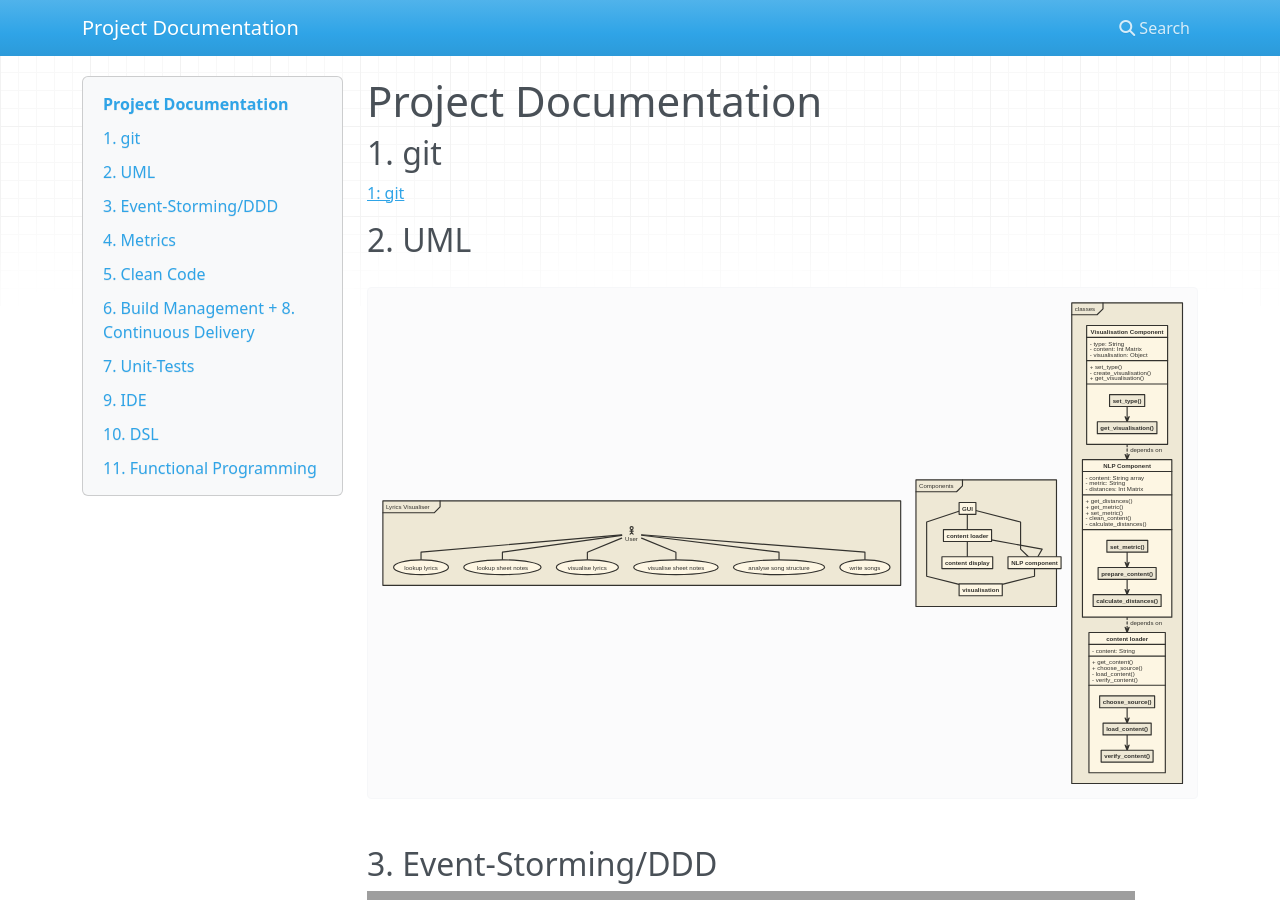
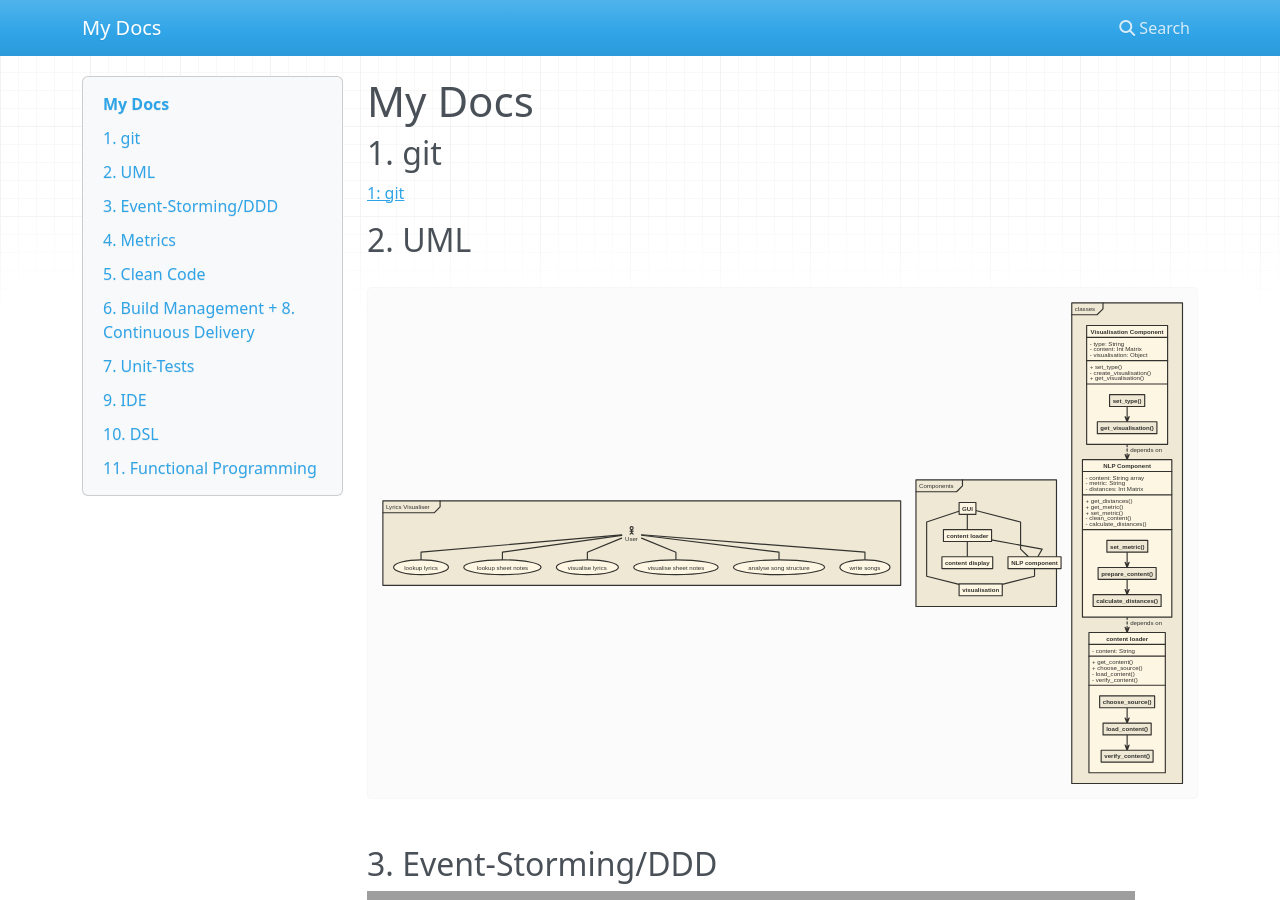
Before and after one commit to JLiekenbrock/lyrics-visualiser, an MkDocs documentation site: the page built from docs/index.md, in a window 1280 px wide and 900 px high. Built offline with MkDocs 1.6.1, drawn with Linux system fonts in a browser that asks for light colours; nearby versions of some CDN libraries; grey boxes are pictures that could not be loaded.

Commit message:
change documentation name

```diff
--- a/docs/index.md
+++ b/docs/index.md
@@ -1,4 +1,4 @@
-# Project Documentation
+# My Docs
 
 ## 1. git
 <a href="https://github.com/JLiekenbrock/lyrics-visualiser">1: git</a>
--- a/mkdocs.yml
+++ b/mkdocs.yml
@@ -1 +1 @@
-site_name: Project Documentation
+site_name: My Docs
```
